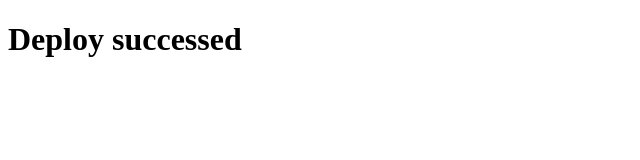
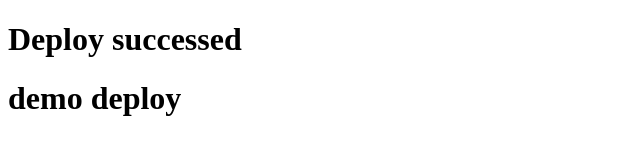
Before and after one commit to synv-2692/codedeploy, a plain HTML site: page index.html in a window 1280 px wide. Shown: the whole page, without its empty margins (0-640 px from the left). Drawn offline with Linux system fonts and the light colour scheme.

Commit message:
update code

```diff
--- a/index.html
+++ b/index.html
@@ -8,5 +8,6 @@
 </head>
 <body>
     <h1>Deploy successed</h1>
+    <h1>demo deploy</h1>
 </body>
 </html>
```
